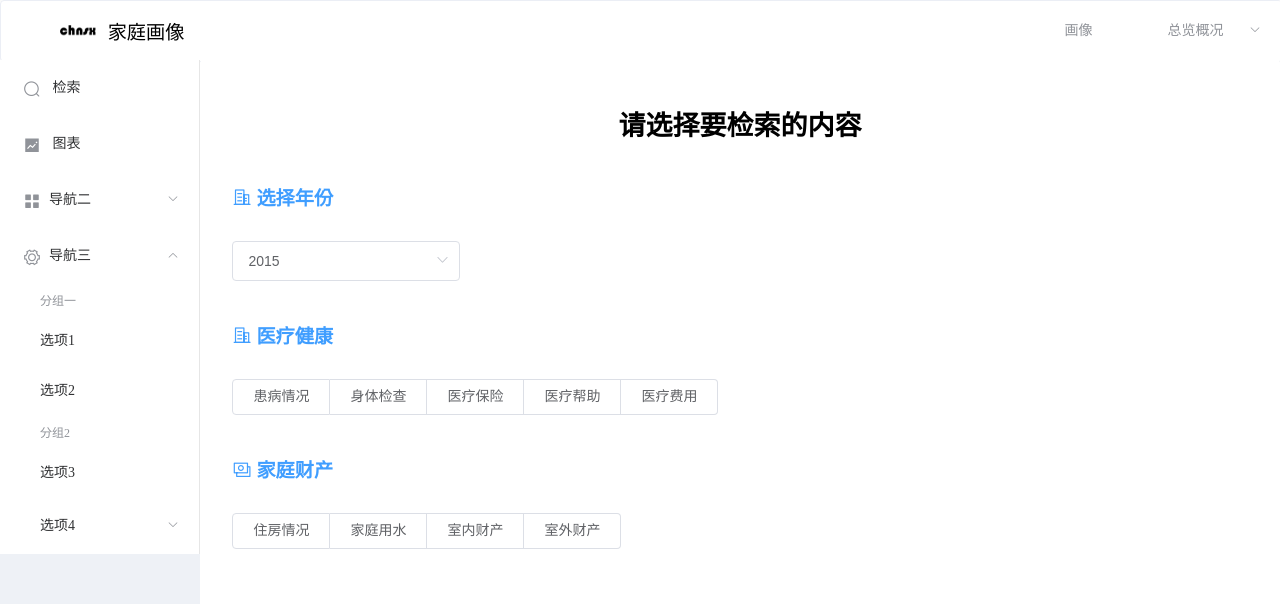
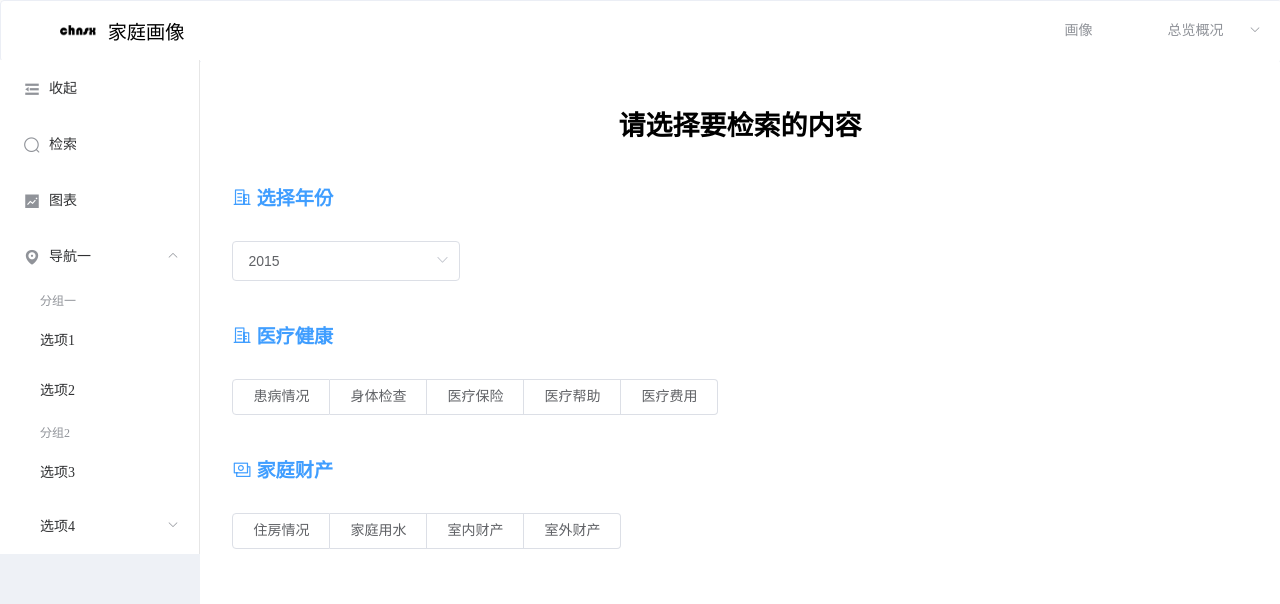
Before and after one commit to ZhouBinxin/chns-frontend, a Vue app: page / in a window 1280 px wide. Shown: the top 604 px of the page. Built offline with nearby package versions, Linux system fonts and the light colour scheme.

Commit message:
侧边栏的展开和收起

```diff
--- a/src/components/mSide.vue
+++ b/src/components/mSide.vue
@@ -1,42 +1,34 @@
 <template>
-  <el-aside width="200px" style="background-color: rgb(238, 241, 246)">
-    <el-menu :default-openeds="['1', '3']">
+  <el-aside :width="sideWidth + 'px'" style="background-color: rgb(238, 241, 246)">
+    <el-menu :default-openeds="['1', '3']" :collapse-transition="false" :collapse="isCollapse">
+      <el-menu-item index="0" @click="collapse">
+        <i :class="collapseBtnClass"></i>
+        <span slot="title">{{collapseText}}</span>
+      </el-menu-item>
       <el-menu-item index="1" @click="changeMenu('analysis')">
         <i class="el-icon-search"></i>
-        检索
+        <span slot="title">检索</span>
       </el-menu-item>
       <el-menu-item index="2" @click="changeMenu('charts')">
         <i class="el-icon-s-marketing"></i>
-        图表
+        <span slot="title">图表</span>
       </el-menu-item>
-      <el-submenu index="2">
-        <template slot="title"><i class="el-icon-menu"></i>导航二</template>
+      <el-submenu index="3">
+        <template slot="title">
+          <i class="el-icon-location"></i>
+          <span slot="title">导航一</span>
+        </template>
         <el-menu-item-group>
-          <template slot="title">分组一</template>
-          <el-menu-item index="2-1">选项1</el-menu-item>
-          <el-menu-item index="2-2">选项2</el-menu-item>
+          <span slot="title">分组一</span>
+          <el-menu-item index="1-1">选项1</el-menu-item>
+          <el-menu-item index="1-2">选项2</el-menu-item>
         </el-menu-item-group>
         <el-menu-item-group title="分组2">
-          <el-menu-item index="2-3">选项3</el-menu-item>
+          <el-menu-item index="1-3">选项3</el-menu-item>
         </el-menu-item-group>
-        <el-submenu index="2-4">
-          <template slot="title">选项4</template>
-          <el-menu-item index="2-4-1">选项4-1</el-menu-item>
-        </el-submenu>
-      </el-submenu>
-      <el-submenu index="3">
-        <template slot="title"><i class="el-icon-setting"></i>导航三</template>
-        <el-menu-item-group>
-          <template slot="title">分组一</template>
-          <el-menu-item index="3-1">选项1</el-menu-item>
-          <el-menu-item index="3-2">选项2</el-menu-item>
-        </el-menu-item-group>
-        <el-menu-item-group title="分组2">
-          <el-menu-item index="3-3">选项3</el-menu-item>
-        </el-menu-item-group>
-        <el-submenu index="3-4">
-          <template slot="title">选项4</template>
-          <el-menu-item index="3-4-1">选项4-1</el-menu-item>
+        <el-submenu index="1-4">
+          <span slot="title">选项4</span>
+          <el-menu-item index="1-4-1">选项1</el-menu-item>
         </el-submenu>
       </el-submenu>
     </el-menu>
@@ -47,20 +39,47 @@
 export default {
   data () {
     return {
-
+      collapseBtnClass: 'el-icon-s-fold',
+      // 菜单默认不折叠
+      isCollapse: false,
+      collapseText: '收起',
+      // 默认宽度200
+      sideWidth: 200
     }
   },
   methods: {
     changeMenu (str) {
       if (str === 'analysis') this.$router.push({ name: 'filterPage' })
       if (str === 'charts') this.$router.push({ name: 'charts' })
+    },
+    // 点击收缩按钮触发
+    collapse () {
+      // collapse为false时展开，为true时折叠。
+      this.isCollapse = !this.isCollapse
+      // 折叠时
+      if (this.isCollapse) {
+        // 折叠时宽度为64
+        this.sideWidth = 64
+        // 变换图标样式
+        this.collapseBtnClass = 'el-icon-s-unfold'
+        // 变换文字
+        this.collapseText = '展开'
+      } else {
+        // 展开时宽度为200
+        this.sideWidth = 200
+        // 变换图标样式
+        this.collapseBtnClass = 'el-icon-s-fold'
+        // 变换文字
+        this.collapseText = '收起'
+      }
     }
   }
 }
 </script>
 
 <style>
-.el-aside {
-  color: #333;
-}
+/* .el-menu-vertical:not(.el-menu--collapse) {
+  width: 200px;
+  min-height: 400px;
+} */
 </style>
```
